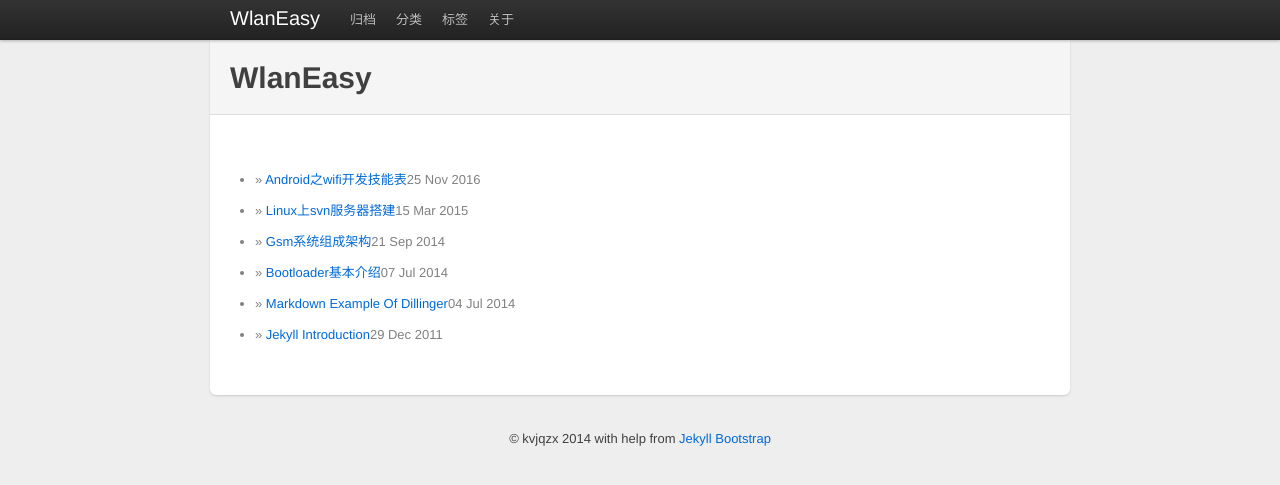
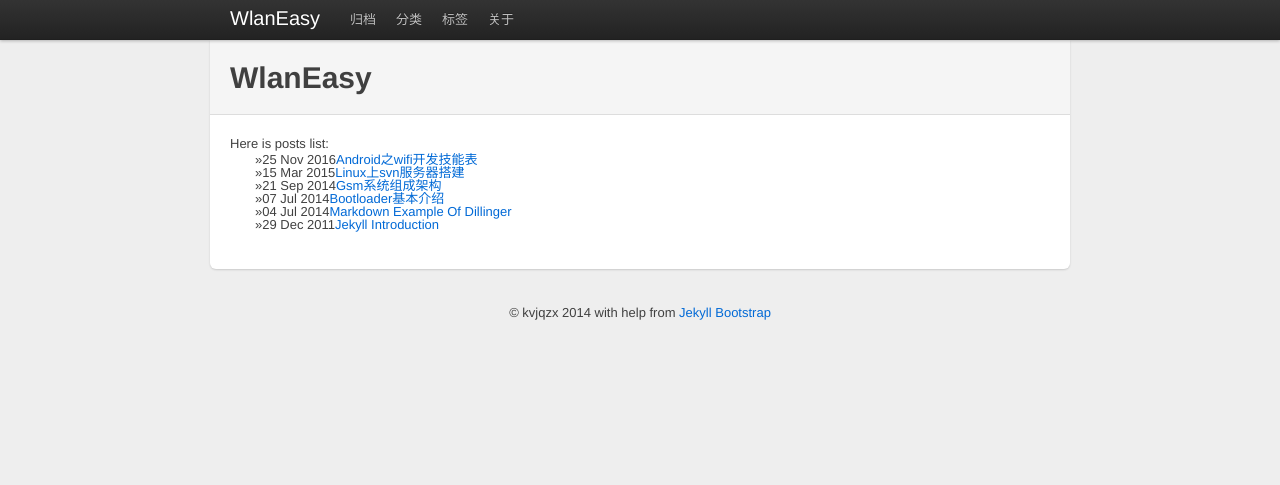
Before and after one commit to kvjqzx/kvjqzx.github.io, a Jekyll site: the page built from index.md, in a window 1280 px wide. Shown: the top 485 px of the page. Built offline with Jekyll 4.4.1, drawn with Linux system fonts in a browser that asks for light colours.

Commit message:
Update index.md

```diff
--- a/index.md
+++ b/index.md
@@ -4,10 +4,10 @@ title: WlanEasy
 tagline: Supporting tagline
 ---
 <div id="home">
-<h2 class="fade">Here is posts list:</h2>
+Here is posts list:
 <ul class="posts">
   {% for post in site.posts %}
-    <li>&raquo; <a href="{{ post.url }}">{{ post.title }}</a><span>{{ post.date | date_to_string }}</span></li>
+    &raquo;<span>{{ post.date | date_to_string }}</span><a href="{{ post.url }}">{{ post.title }}</a>
     <br>
   {% endfor %}
 </ul>
```
